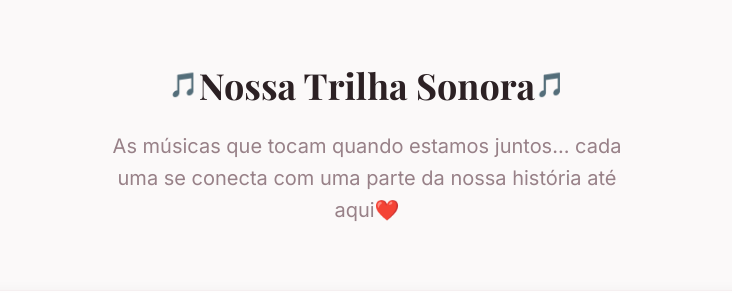
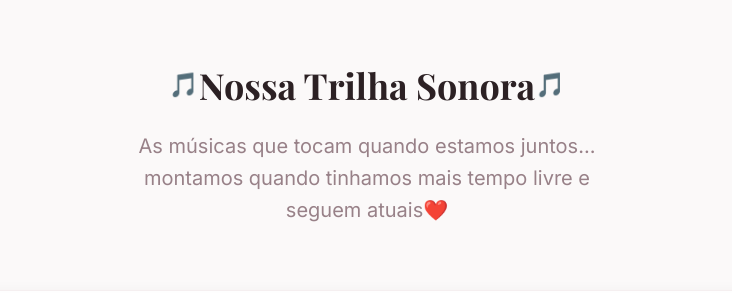
Before and after one commit to Lilja-J/Projeto_Inclusao, a plain HTML site: page index.html in a window 1280 px wide. Shown: the part 4540-4833 px from the top of the page, without its empty margins (273-1005 px from the left). Drawn offline with nearby package versions, Linux system fonts and the light colour scheme.

Commit message:
edit label

```diff
--- a/index.html
+++ b/index.html
@@ -118,7 +118,7 @@
                     <span class="text-2xl">🎵</span>
                 </div>
                 <p class="text-xl text-muted" style="max-width: 32rem; margin: 0 auto;">
-                    As músicas que tocam quando estamos juntos... cada uma se conecta com uma parte da nossa história até aqui❤️
+                    As músicas que tocam quando estamos juntos... montamos quando tinhamos mais tempo livre e seguem atuais❤️
                 </p>
             </div>
 
```
